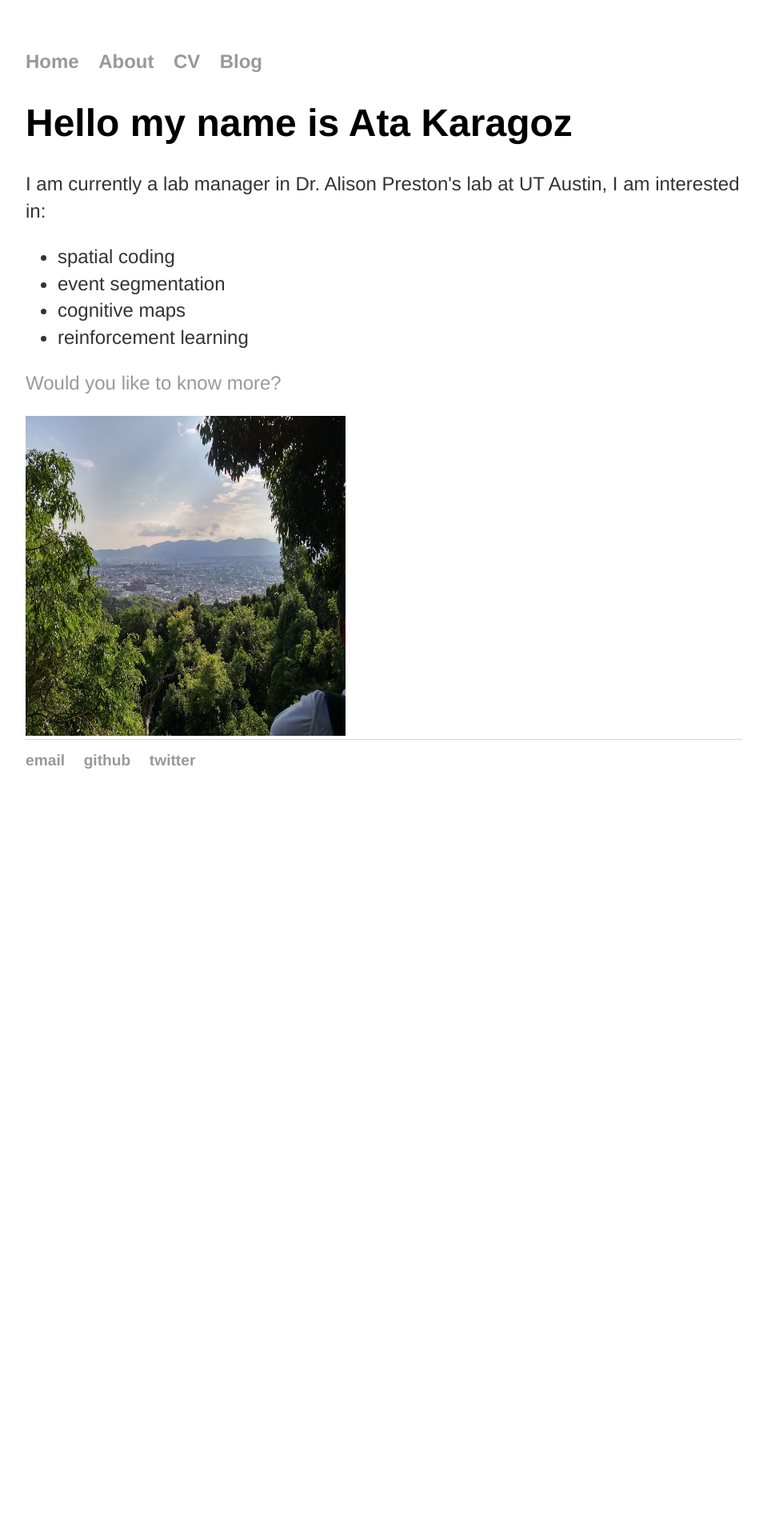
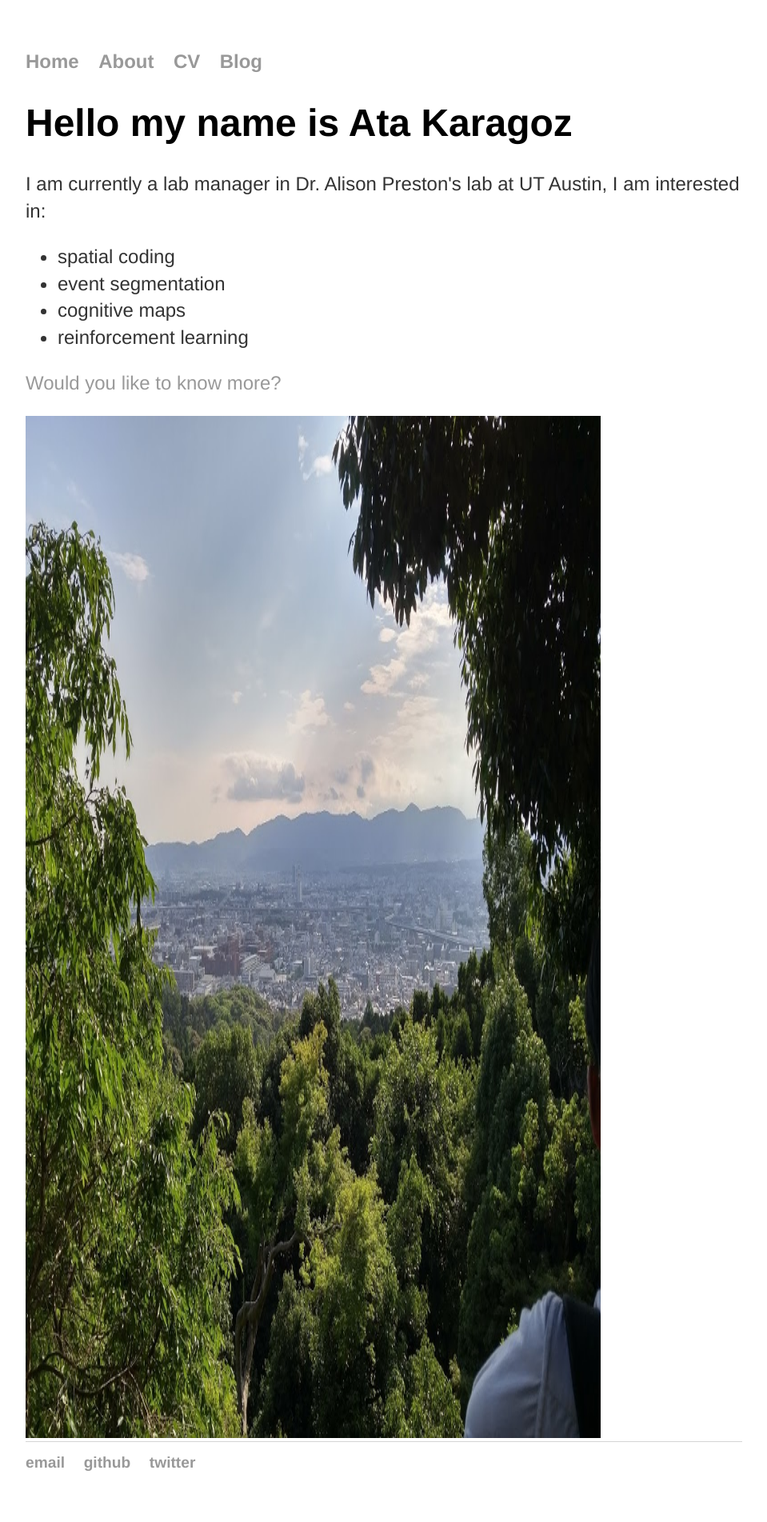
Before and after one commit to atakaragoz/atakaragoz.github.io, a Jekyll site: the page built from index.html, in a window 1280 px wide. Shown: the whole page at 80% size, without its empty margins (160-1119 px from the left). Built offline with Jekyll 4.4.1, drawn with Linux system fonts in a browser that asks for light colours; before the commit the page ends 1025 px from its top, so only the background shows below that.

Commit message:
Update index.html

```diff
--- a/index.html
+++ b/index.html
@@ -16,4 +16,4 @@ title: Ata Karagoz
 	<p><a href="/about">Would you like to know more?</a></p>
 
 </div><!-- /.blurb -->
-	<img src="{{site.baseurl}}/assets/images/kyoto.jpg" alt="" height="400" width="400">
+	<img src="{{site.baseurl}}/assets/images/kyoto.jpg" alt="" height="1278" width="719">
```
